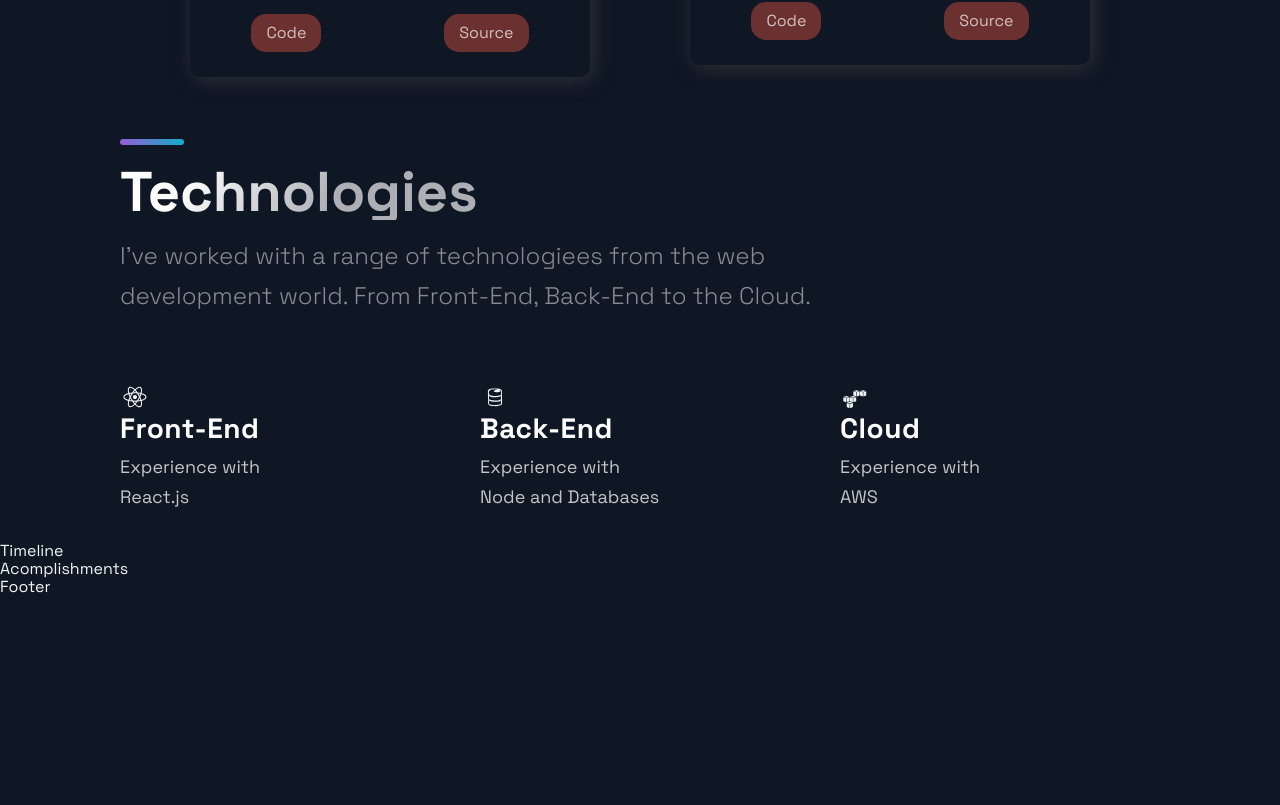
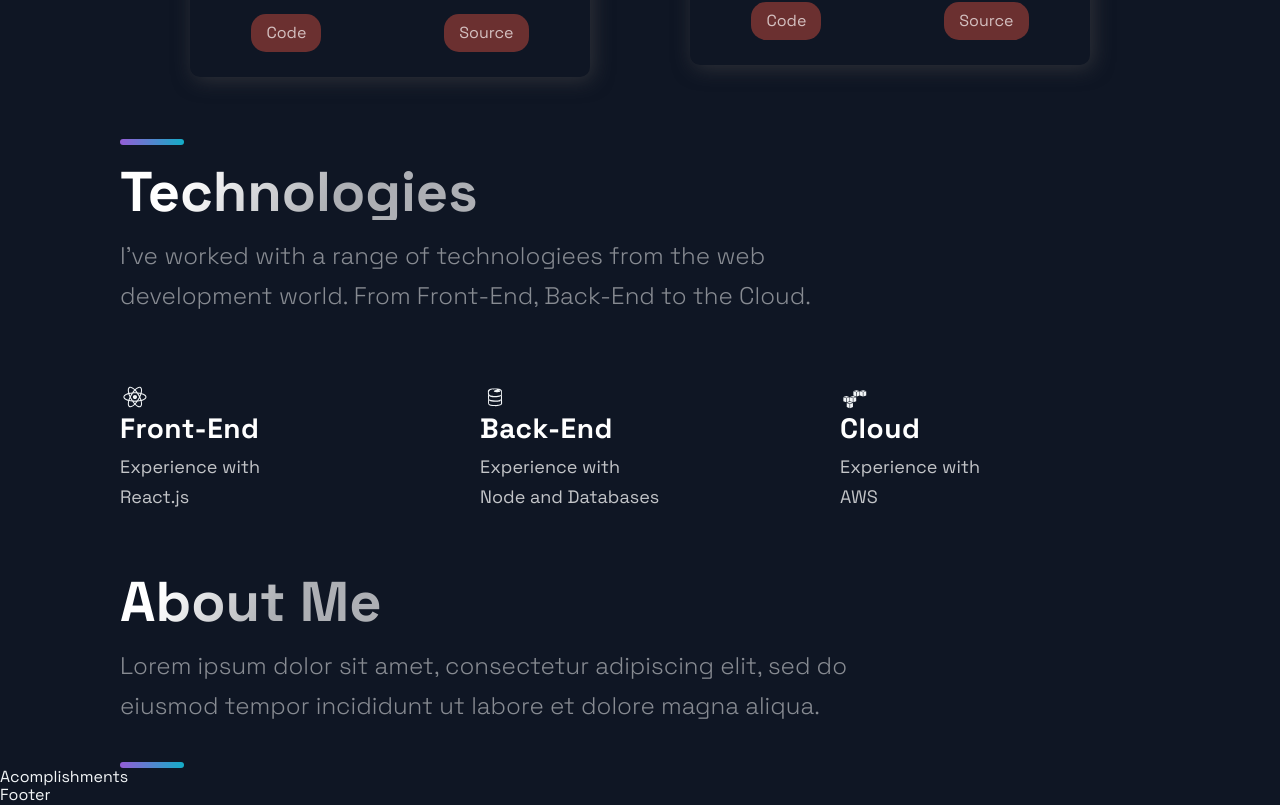
Before and after one commit to droffilc1/portfolio-website, a Next.js app: page / in a window 1280 px wide. Shown: the part 2095-2900 px from the top of the page. Before the commit the page ends 2692 px from the top, so only its background shows below. Built offline with nearby package versions, Linux system fonts and the light colour scheme.

Commit message:
Add Timeline section

```diff
--- a/src/components/TimeLine/TimeLine.js
+++ b/src/components/TimeLine/TimeLine.js
@@ -1,51 +1,16 @@
-import React, { useState, useRef, useEffect } from 'react';
+import React from 'react';
+import { Section, SectionDivider, SectionText, SectionTitle } from '../../styles/GlobalComponents';
 
-import { CarouselButton, CarouselButtonDot, CarouselButtons, CarouselContainer, CarouselItem, CarouselItemImg, CarouselItemText, CarouselItemTitle, CarouselMobileScrollNode } from './TimeLineStyles';
-import { Section, SectionDivider, SectionText, SectionTitle } from '../../styles/GlobalComponents';
-import { TimeLineData } from '../../constants/constants';
-
-const TOTAL_CAROUSEL_COUNT = TimeLineData.length;
 
 const Timeline = () => {
-  // const [activeItem, setActiveItem] = useState(0);
-  // const carouselRef = useRef();
-
-  // const scroll = (node, left) => {
-  //   return node.scrollTo({ left, behavior: 'smooth' });
-  // }
-
-  // const handleClick = (e, i) => {
-  //   e.preventDefault();
-
-  //   if (carouselRef.current) {
-  //     const scrollLeft = Math.floor(carouselRef.current.scrollWidth * 0.7 * (i / TimeLineData.length));
-
-  //     scroll(carouselRef.current, scrollLeft);
-  //   }
-  // }
-
-  // const handleScroll = () => {
-  //   if (carouselRef.current) {
-  //     const index = Math.round((carouselRef.current.scrollLeft / (carouselRef.current.scrollWidth * 0.7)) * TimeLineData.length);
-
-  //     setActiveItem(index);
-  //   }
-  // }
-
-  // // snap back to beginning of scroll when window is resized
-  // // avoids a bug where content is covered up if coming from smaller screen
-  // useEffect(() => {
-  //   const handleResize = () => {
-  //     scroll(carouselRef.current, 0);
-  //   }
-
-  //   window.addEventListener('resize', handleResize);
-  // }, []);
-
   return (
-    <div>
-      Timeline
-    </div>
+    <Section id='about'>
+      <SectionTitle>About Me</SectionTitle>
+      <SectionText>Lorem ipsum dolor sit amet, consectetur adipiscing elit, sed do eiusmod
+        tempor incididunt ut labore et dolore magna aliqua.
+      </SectionText>
+      <SectionDivider />
+    </Section>
   );
 };
 
```
